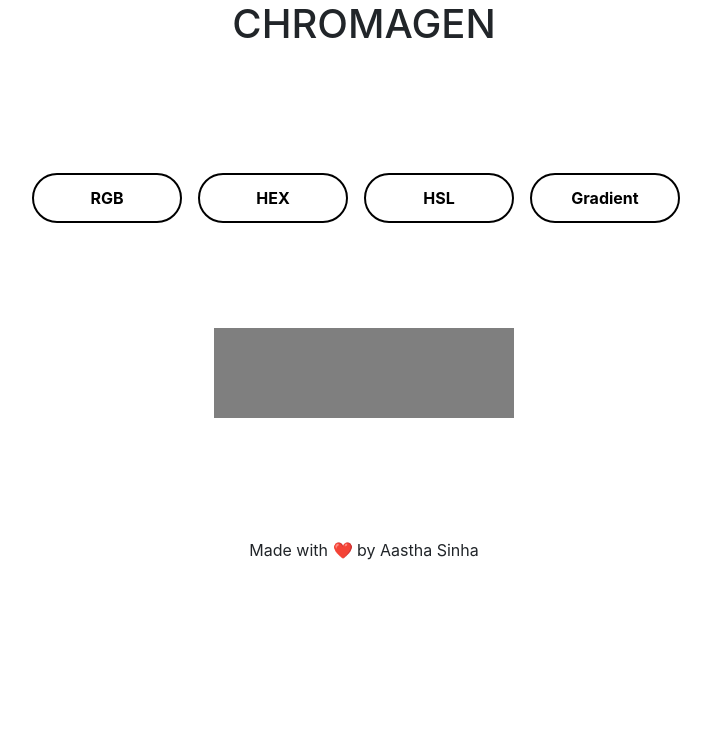
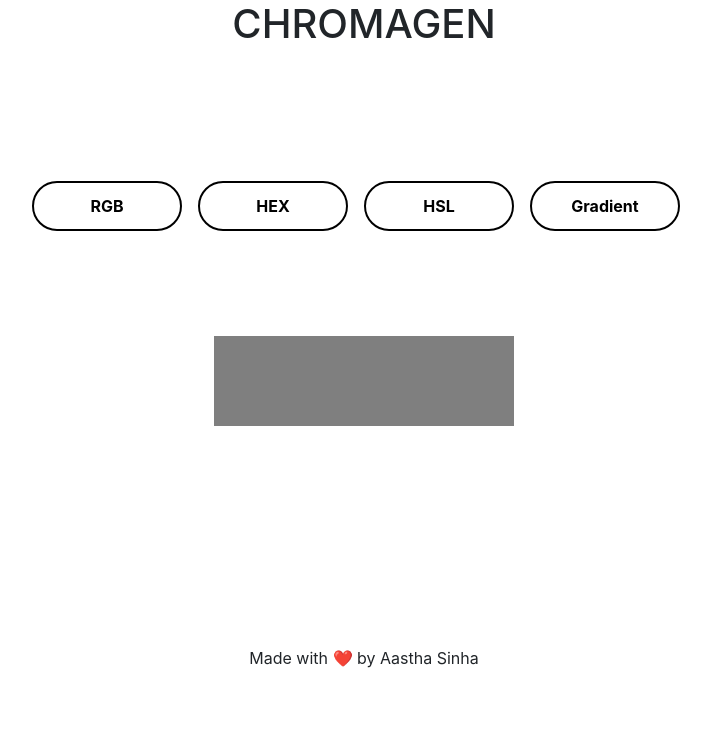
Before and after one commit to aasthasinha-19/Chromagen, a plain HTML site: page index.html in a window 1280 px wide. Shown: the whole page, without its empty margins (276-987 px from the left). Drawn offline with nearby package versions, Linux system fonts and the light colour scheme.

Commit message:
updated bootstrap

```diff
--- a/app.js
+++ b/app.js
@@ -44,5 +44,4 @@ function getgradient(){
      gradient=`linear-gradient(to right,${color1},${color2})`;
      document.body.style.background=gradient;
      document.getElementById('code').innerHTML=gradient;
-
 }
--- a/index.html
+++ b/index.html
@@ -22,17 +22,19 @@
     <header>
         <h1>CHROMAGEN </h1>
     </header>
-
-    <div id="generate" class="container">
-    <button type="button" class="btn" id="rgbbtn" onclick="getrgbcolor()">RGB</button>
-    <button type="button" class="btn" id="hexbtn" onclick="gethexcolor()">HEX</button>
-    <button type="button" class="btn" id="hexbtn" onclick="gethslcolor()">HSL</button>
-    <button type="button" class="btn" id="hexbtn" onclick="getgradient()">Gradient</button>
-    </div>
-     <div id ="code" class="container">
-    </div>
+    <div class="container-fluid ">
+        <div class="row">
+          <div class="col-12" id="generate"><button type="button" class="btn" id="rgbbtn" onclick="getrgbcolor()">RGB</button>
+            <button type="button" class="btn" id="hexbtn" onclick="gethexcolor()">HEX</button>
+            <button type="button" class="btn" id="hexbtn" onclick="gethslcolor()">HSL</button>
+            <button type="button" class="btn" id="hexbtn" onclick="getgradient()">Gradient</button></div>
+           </div>
+      </div>
 
 
+        <div  class="container">
+            <div id="code"></div>
+        </div>
 
     <footer>Made with ❤️ by Aastha Sinha</footer>
 
--- a/style.css
+++ b/style.css
@@ -6,7 +6,7 @@
     --bgcolor:white;
 }
 body{
-    background-color:var(--bgcolor);
+    background-color:white;
 }
 .btn{
 
@@ -58,12 +58,14 @@ body{
 }
 @media screen and (max-width:600px){
     #code{
-        max-width:300px;
+
+       max-width:300px;
     }
+
 }
 
 footer{
     height: 100px;
     text-align:center;
-    margin-top:200px;
+    margin-top:300px;
 }
```
